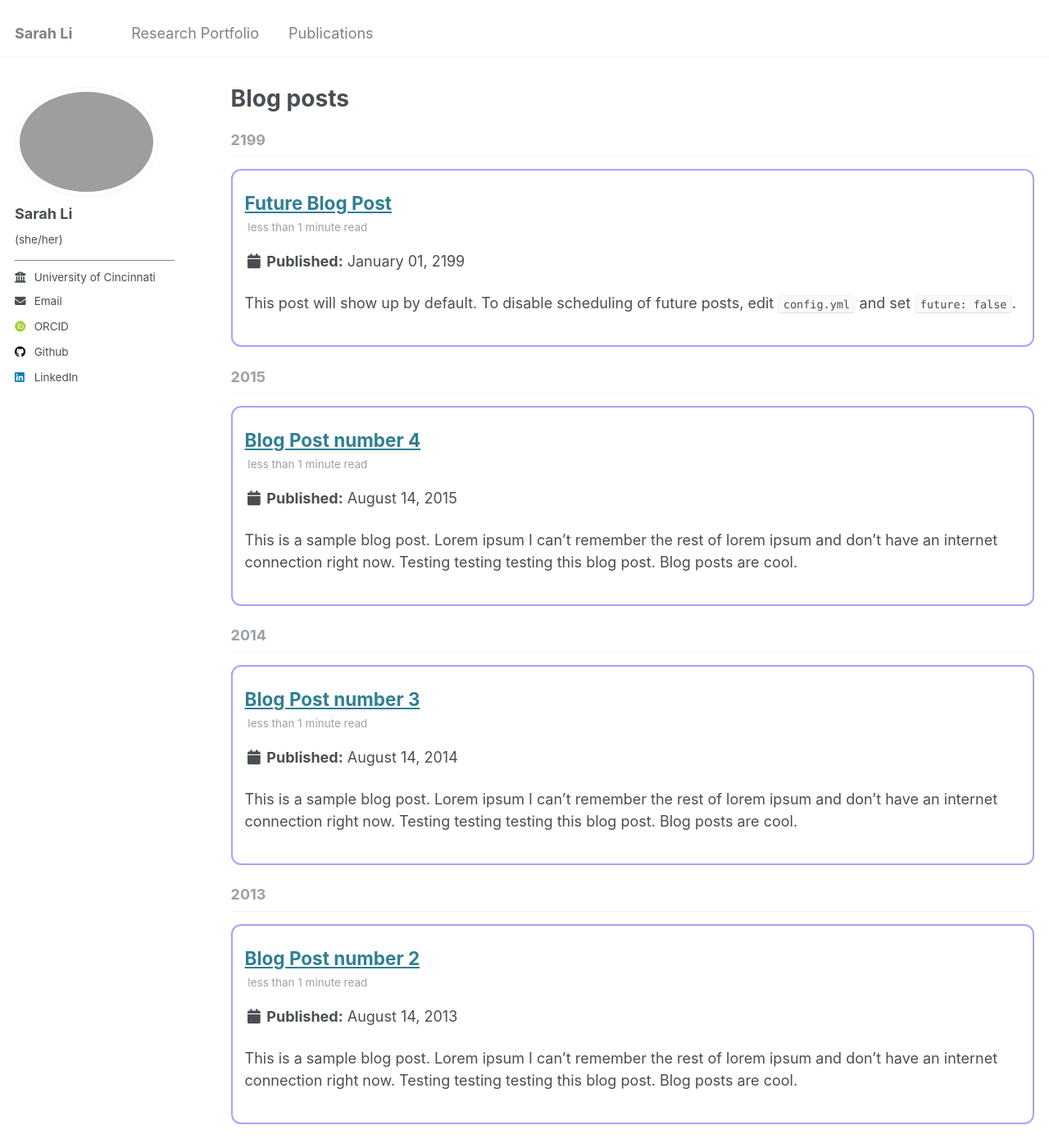
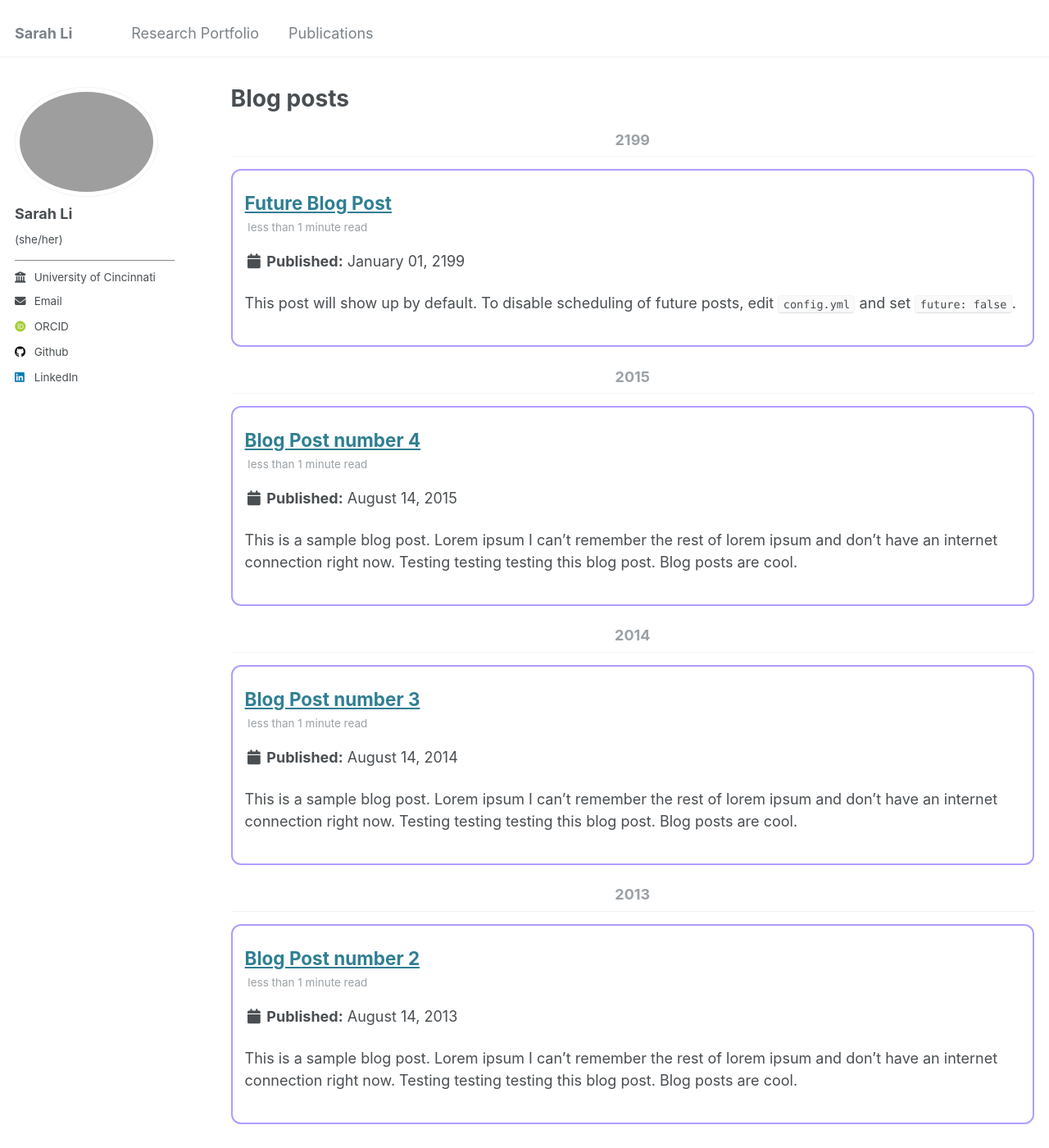
Before and after one commit to SarahRLi/sarahrli.github.io, a Jekyll site: the page built from _pages/year-archive.html, in a window 1280 px wide and 1400 px high. Shown: the whole window at 82% size. Built offline with Jekyll 4.4.1, drawn with Linux system fonts in a browser that asks for light colours; some web fonts are replaced.

Commit message:
Update _archive.scss

```diff
--- a/_sass/_archive.scss
+++ b/_sass/_archive.scss
@@ -28,6 +28,7 @@
 }
 
 .archive__subtitle {
+  text-align: center;
   margin: 1.414em 0 0;
   padding-bottom: 0.5em;
   font-size: $type-size-5;
@@ -52,7 +53,7 @@
 .page__content {
 
   .archive__item-title {
-    margin-top: 1em;
+    margin-top: 0.25em;
     border-bottom: none;
   }
 }
```
